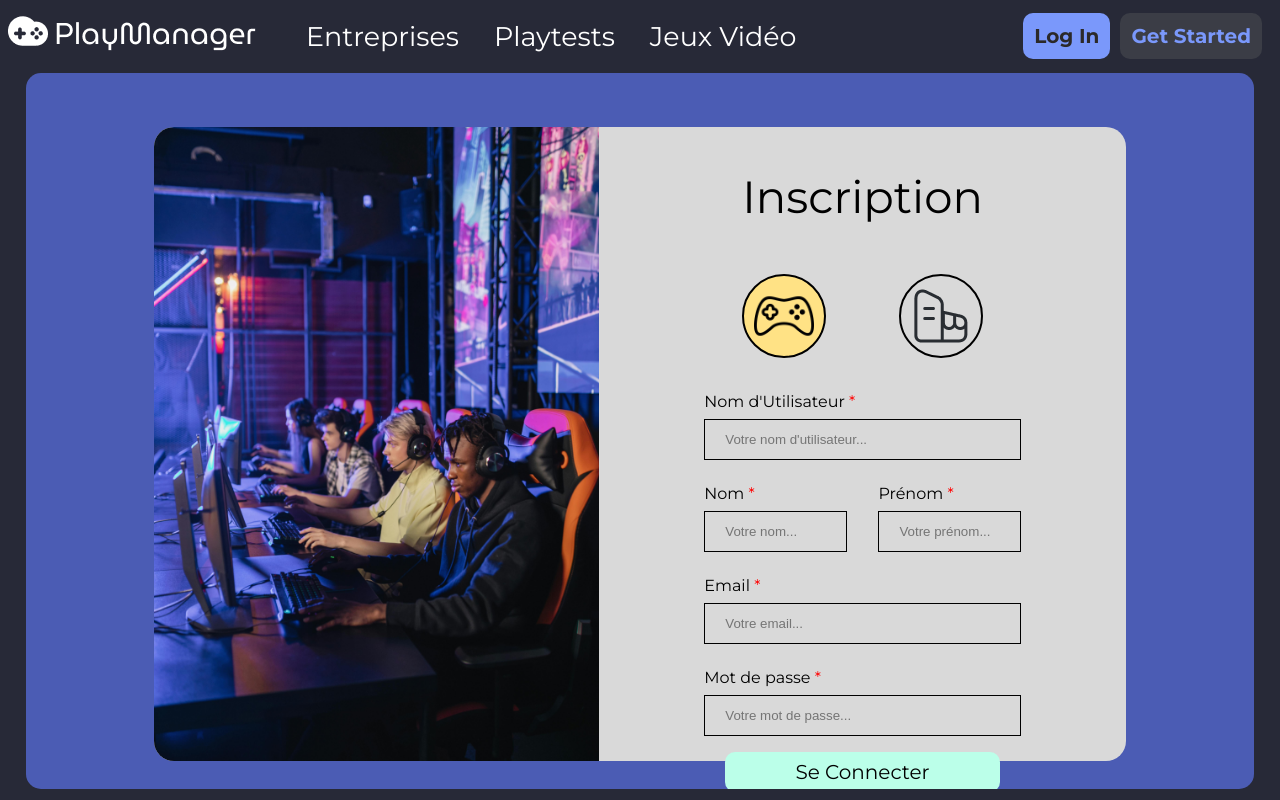
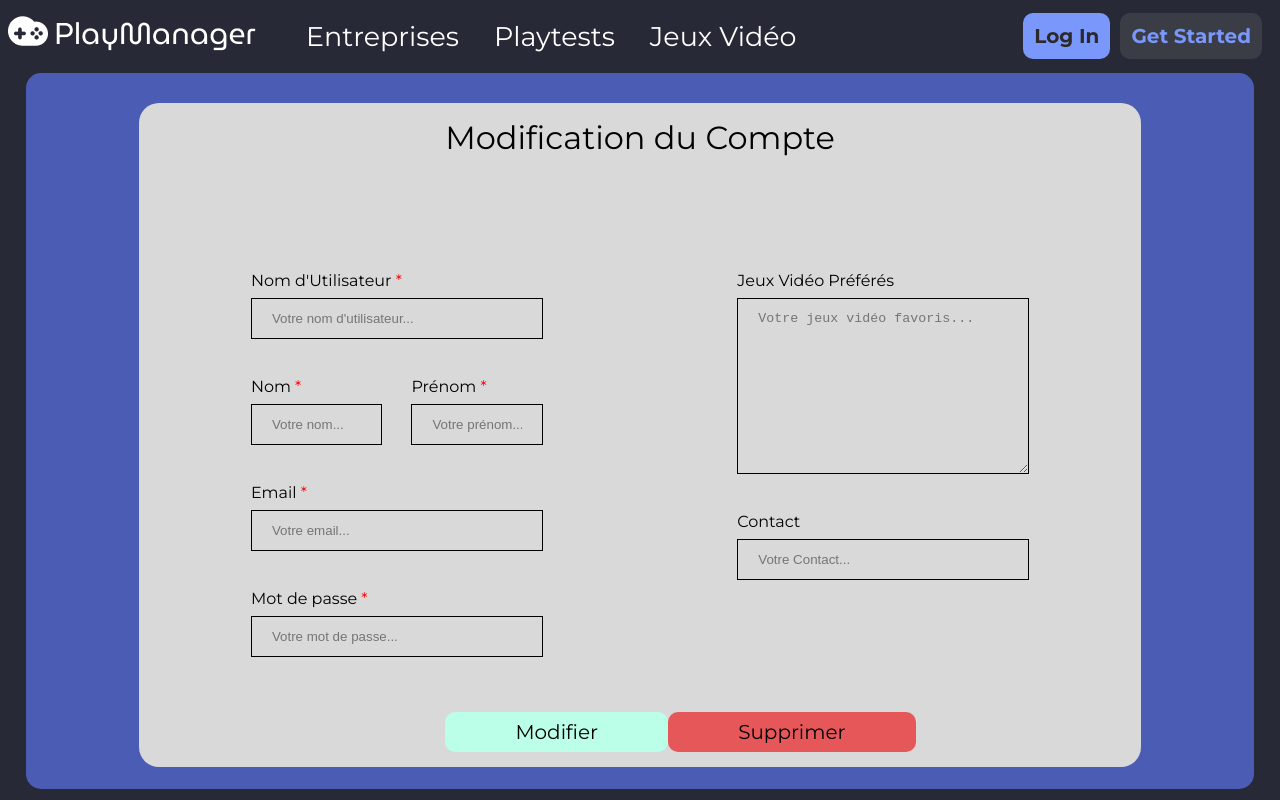
Before and after one commit to HellieRoses/A3-Playtest_Manager_Front, a Vue app: page /updatePlayer in a window 1280 px wide. Built offline with nearby package versions, Linux system fonts and the light colour scheme.

Commit message:
form update des comptes

```diff
--- /dev/null
+++ b/src/assets/formUpdateStyle.css
@@ -0,0 +1,46 @@
+
+@import "./innerFormStyle.css";
+
+.button{
+    padding: 8px 70px;
+}
+.bottom-button{
+    width: auto;
+}
+
+.form {
+    background-color: #D9D9D9;
+    height: 90%;
+    width: 80%;
+    margin-top: 3vh;
+    border-radius: 20px;
+    display: flex;
+    flex-direction: column;
+    align-items: center;
+    padding: 15px;
+    justify-content: space-between;
+    & form {
+        display: flex;
+        flex-direction: column;
+        height: 100%;
+        width: 100%;
+        align-items: center;
+        justify-content: space-between;
+        margin-top: 5%;
+        & #content{
+            display: flex;
+            flex-direction: row;
+            width: 100%;
+            & > div{
+                display: flex;
+                flex-direction: column;
+                align-items: center;
+                width: 50%;
+            }
+        }
+    }
+}
+.bottom-button{
+    width : 40%;
+    justify-content: space-between;
+}
--- a/src/assets/formsView.css
+++ b/src/assets/formsView.css
@@ -70,10 +70,3 @@
 .bottom-button{
     width: auto;
 }
-
-button {
-    background: none;
-    border: none;
-    outline: none;
-    box-shadow: none;
-}
--- a/src/assets/innerFormStyle.css
+++ b/src/assets/innerFormStyle.css
@@ -3,7 +3,7 @@
     flex-direction: column-reverse;
     width: 60%;
     margin: 15px 0;
-    & > input{
+    & > input,textarea{
         box-sizing: border-box;
         border: 1px solid black;
         width: 100%;
@@ -15,7 +15,7 @@
         content: ' *';
         color: red;
     }
-    & > input:focus {
+    & > input:focus , textarea:focus{
         background-color: rgba(122, 152,251,0.4);
         outline: none;
     }
--- a/src/assets/main.css
+++ b/src/assets/main.css
@@ -174,3 +174,10 @@ h1,h2{
   margin-bottom: 50px;
   width: fit-content;
 }
+
+button {
+  background: none;
+  border: none;
+  outline: none;
+  box-shadow: none;
+}
--- /dev/null
+++ b/src/components/user/CompanyFormContent.vue
@@ -0,0 +1,27 @@
+<script setup lang="ts">
+
+</script>
+
+<template>
+  <div class="group">
+    <input type="text" required placeholder="Votre nom d'utilisateur..."/>
+    <label for="username">Nom d'Utilisateur</label>
+  </div>
+  <div class="group">
+    <input type="text" required placeholder="Nom d'entreprise..."/>
+    <label for="companyName">Nom d'Entreprise</label>
+  </div>
+  <div class="group">
+    <input type="email" required placeholder="Votre email..."/>
+    <label for="email">Email</label>
+  </div>
+  <div class="group">
+    <input type="password" required placeholder="Votre mot de passe..."/>
+    <label for="password">Mot de passe</label>
+  </div>
+</template>
+
+<style scoped>
+
+@import "@/assets/innerFormStyle.css";
+</style>
--- /dev/null
+++ b/src/components/user/FormUpdateCompany.vue
@@ -0,0 +1,47 @@
+<script setup lang="ts">
+
+import PlayerFormContent from "@/components/user/PlayerFormContent.vue";
+import CompanyFormContent from "@/components/user/CompanyFormContent.vue";
+</script>
+
+<template>
+  <div class="form">
+    <div>
+      <h1>Modification du Compte</h1>
+    </div>
+
+    <form @submit.prevent=""> <!-- fonction inscrire player-->
+      <div id="content">
+        <div class="mainForm">
+          <CompanyFormContent/>
+        </div>
+        <div class="optionalForm">
+          <div class="group">
+            <textarea placeholder="La description de votre entreprise..." rows="8"/>
+            <label for="description">Description</label>
+          </div>
+          <div class="group">
+            <input type="text" placeholder="L'adresse de votre entreprise..."/>
+            <label for="address">Adresse</label>
+          </div>
+          <div class="group">
+            <input type="text" placeholder="Votre contact..."/>
+            <label for="contact">Contact</label>
+          </div>
+        </div>
+      </div>
+      <div class="bottom-button">
+        <button class="button">
+          <p>Modifier</p>
+        </button>
+        <div class="button delete-button" @click="">
+          <p>Supprimer</p>
+        </div>
+      </div>
+    </form>
+  </div>
+</template>
+
+<style scoped>
+@import "@/assets/formUpdateStyle.css";
+</style>
--- /dev/null
+++ b/src/components/user/FormUpdatePlayer.vue
@@ -0,0 +1,43 @@
+<script setup lang="ts">
+
+import PlayerFormContent from "@/components/user/PlayerFormContent.vue";
+</script>
+
+<template>
+
+  <div class="form">
+    <div>
+      <h1>Modification du Compte</h1>
+    </div>
+
+    <form @submit.prevent=""> <!-- fonction inscrire player-->
+      <div id="content">
+        <div class="mainForm">
+          <PlayerFormContent/>
+        </div>
+        <div class="optionalForm">
+          <div class="group">
+            <textarea placeholder="Votre jeux vidéo favoris..." rows="10"/>
+            <label for="favoriteVideoGame">Jeux Vidéo Préférés</label>
+          </div>
+          <div class="group">
+            <input type="text" placeholder="Votre Contact..."/>
+            <label for="contact">Contact</label>
+          </div>
+        </div>
+      </div>
+      <div class="bottom-button">
+        <button class="button">
+          <p>Modifier</p>
+        </button>
+        <div class="button delete-button" @click="">
+          <p>Supprimer</p>
+        </div>
+      </div>
+    </form>
+  </div>
+</template>
+
+<style scoped>
+@import "@/assets/formUpdateStyle.css";
+</style>
--- /dev/null
+++ b/src/components/user/PlayerFormContent.vue
@@ -0,0 +1,41 @@
+<script setup lang="ts">
+
+</script>
+
+<template>
+  <div class="group">
+    <input type="text" required placeholder="Votre nom d'utilisateur..."/>
+    <label for="username">Nom d'Utilisateur</label>
+  </div>
+  <div id="names">
+    <div class="group">
+      <input type="text" required placeholder="Votre nom..."/>
+      <label for="username">Nom</label>
+    </div>
+    <div class="group">
+      <input type="text" required placeholder="Votre prénom..."/>
+      <label for="firstname">Prénom</label>
+    </div>
+  </div>
+  <div class="group">
+    <input type="email" required placeholder="Votre email..."/>
+    <label for="email">Email</label>
+  </div>
+  <div class="group">
+    <input type="password" required placeholder="Votre mot de passe..."/>
+    <label for="password">Mot de passe</label>
+  </div>
+</template>
+
+<style scoped>
+@import "@/assets/innerFormStyle.css";
+#names{
+  width: 60%;
+  display: flex;
+  justify-content: space-between;
+
+  & .group{
+    width: 45%;
+  }
+}
+</style>
--- a/src/components/user/RegisterForm.vue
+++ b/src/components/user/RegisterForm.vue
@@ -1,4 +1,7 @@
 <script setup lang="ts">
+import PlayerFormContent from "@/components/user/PlayerFormContent.vue";
+import CompanyFormContent from "@/components/user/CompanyFormContent.vue";
+
 let accountType = 'player';
 let playerForm;
 let companyForm;
@@ -42,28 +45,7 @@ function clickOnRound(type){
 
     <form @submit.prevent="" id="playerForm"> <!-- fonction inscrire player-->
       <div>
-        <div class="group">
-          <input type="text" required placeholder="Votre nom d'utilisateur..."/>
-          <label for="username">Nom d'Utilisateur</label>
-        </div>
-        <div id="names">
-          <div class="group">
-            <input type="text" required placeholder="Votre nom..."/>
-            <label for="username">Nom</label>
-          </div>
-          <div class="group">
-            <input type="text" required placeholder="Votre prénom..."/>
-            <label for="firstname">Prénom</label>
-          </div>
-        </div>
-        <div class="group">
-          <input type="email" required placeholder="Votre email..."/>
-          <label for="email">Email</label>
-        </div>
-        <div class="group">
-          <input type="password" required placeholder="Votre mot de passe..."/>
-          <label for="password">Mot de passe</label>
-        </div>
+        <PlayerFormContent/>
       </div>
       <div class="bottom-button">
         <button class="button">
@@ -74,22 +56,7 @@ function clickOnRound(type){
 
     <form @submit.prevent="" id="companyForm"> <!-- fonction inscrire company -->
       <div>
-        <div class="group">
-          <input type="text" required placeholder="Votre nom d'utilisateur..."/>
-          <label for="username">Nom d'Utilisateur</label>
-        </div>
-        <div class="group">
-          <input type="text" required placeholder="Nom d'entreprise..."/>
-          <label for="companyName">Nom d'Entreprise</label>
-        </div>
-        <div class="group">
-          <input type="email" required placeholder="Votre email..."/>
-          <label for="email">Email</label>
-        </div>
-        <div class="group">
-          <input type="password" required placeholder="Votre mot de passe..."/>
-          <label for="password">Mot de passe</label>
-        </div>
+        <CompanyFormContent />
       </div>
       <div class="bottom-button">
         <button class="button">
@@ -108,15 +75,6 @@ form{
 .group{
   margin: 8px 0;
 }
-#names{
-  width: 60%;
-  display: flex;
-  justify-content: space-between;
-
-  & .group{
-    width: 45%;
-  }
-}
 #choice{
   width: 100%;
   display: flex;
--- a/src/router/index.ts
+++ b/src/router/index.ts
@@ -58,6 +58,16 @@ const router = createRouter({
       path: '/:type',
       name: 'register',
       component : () => import('@/views/users/UserForms.vue')
+    },
+    {
+      path: '/updateCompany', /*TODO CHANGE*/
+      name: 'updateCompany',
+      component : () => import('@/components/user/FormUpdateCompany.vue')
+    },
+    {
+      path: '/updatePlayer', /*TODO CHANGE*/
+      name: 'updatePlayer',
+      component : () => import('@/components/user/FormUpdatePlayer.vue')
     }
   ]
 })
--- a/src/views/users/UserForms.vue
+++ b/src/views/users/UserForms.vue
@@ -2,6 +2,7 @@
 import {useRoute} from "vue-router";
 import LoginForm from "@/components/user/LoginForm.vue";
 import RegisterForm from "@/components/user/RegisterForm.vue";
+import FormUpdatePlayer from "@/components/user/FormUpdatePlayer.vue";
 
 const route = useRoute();
 let type = route.params.type;
```
